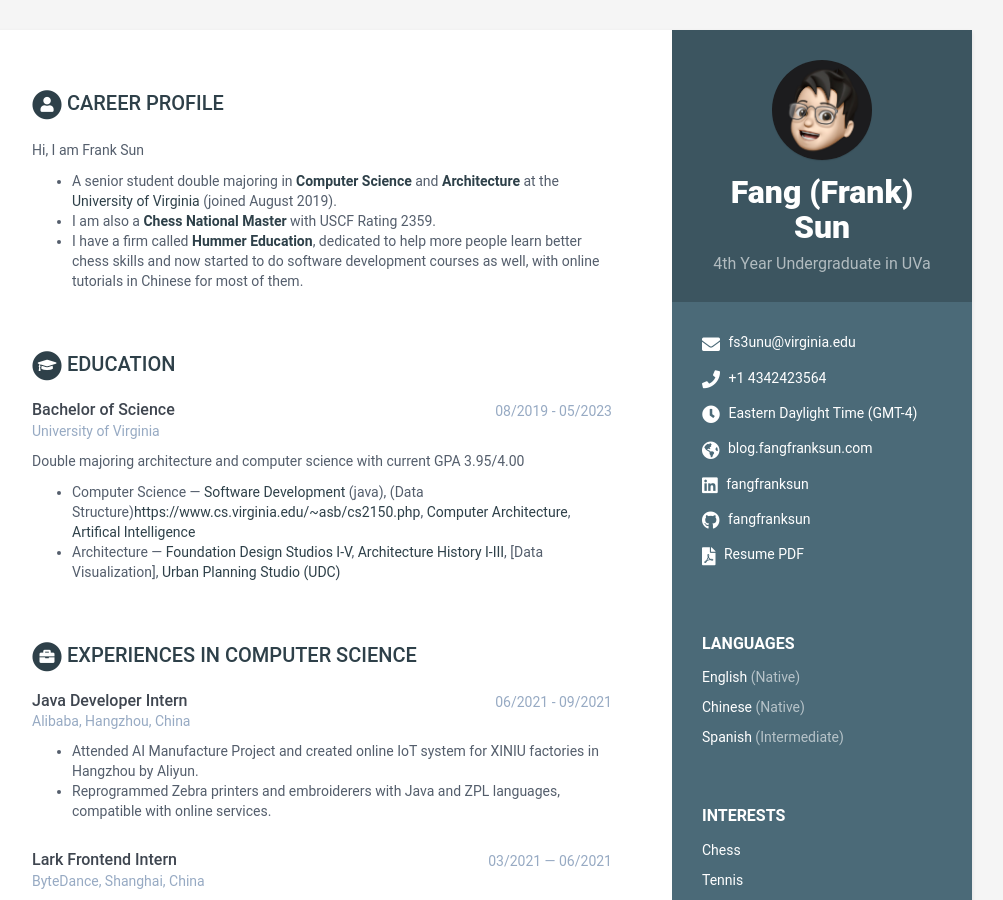
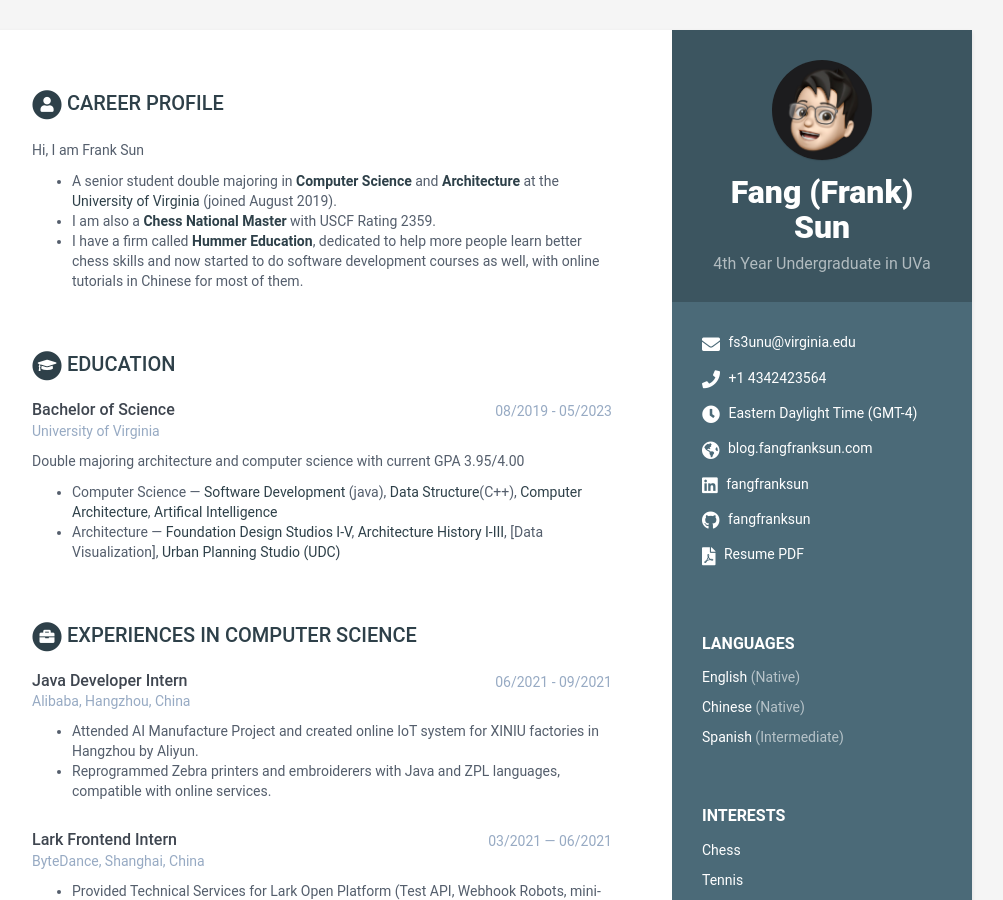
Before and after one commit to FangFrankSun/My_Resume, a Jekyll site: the page built from index.html, in a window 1280 px wide and 900 px high. Shown: the whole window, without its empty margins (168-1171 px from the left). Built offline with Jekyll 4.4.1, drawn with Linux system fonts in a browser that asks for light colours.

Commit message:
Update data.yml

```diff
--- a/_data/data.yml
+++ b/_data/data.yml
@@ -78,7 +78,7 @@ education:
         time: 08/2019 - 05/2023
         details: |
           Double majoring architecture and computer science with current GPA 3.95/4.00
-            - Computer Science — [Software Development](https://www.cs.virginia.edu/~sherriff/cs2110/syllabus.php) (java), (Data Structure)[https://www.cs.virginia.edu/~asb/cs2150.php](C++), [Computer Architecture](https://www.cs.virginia.edu/~cr4bd/3330/F2021/), [Artifical Intelligence](https://www.haifeng-xu.com/cs4710sp20/index.htm)
+            - Computer Science — [Software Development](https://www.cs.virginia.edu/~sherriff/cs2110/syllabus.php) (java), [Data Structure](https://www.cs.virginia.edu/~asb/cs2150.php)(C++), [Computer Architecture](https://www.cs.virginia.edu/~cr4bd/3330/F2021/), [Artifical Intelligence](https://www.haifeng-xu.com/cs4710sp20/index.htm)
             - Architecture — [Foundation Design Studios I-V](https://www.arch.virginia.edu/programs/architecture/undergraduate), [Architecture History I-III](https://www.arch.virginia.edu/programs/architectural-history/undergraduate), [Data Visualization], [Urban Planning Studio (UDC)](https://www.arch.virginia.edu/programs/urban-design)
 
 experiences1:
```
